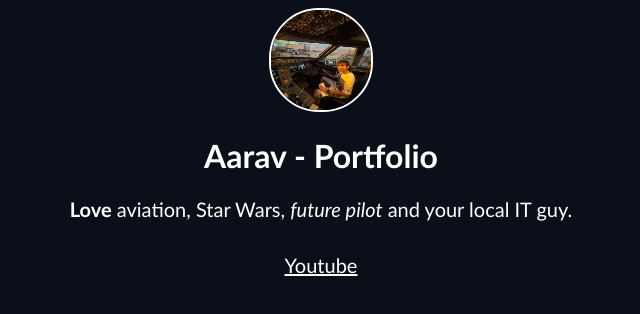
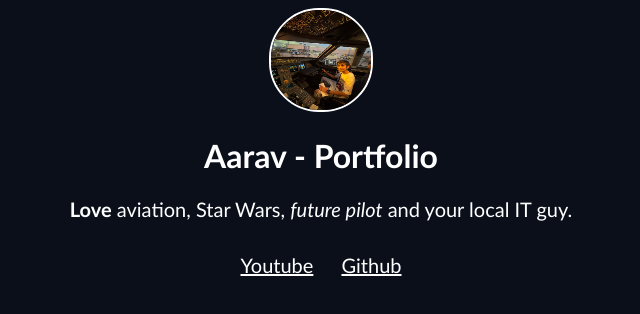
Before and after one commit to CaptainAarav/Aarav---Portfolio, a plain HTML site: page index.html in a window 1280 px wide. Shown: the whole page, without its empty margins (319-959 px from the left). Drawn offline with Linux system fonts and the light colour scheme.

Commit message:
Added Github profile link

```diff
--- a/index.html
+++ b/index.html
@@ -12,5 +12,6 @@
       local IT guy.
     </p>
     <a href="https://www.youtube.com/@Captain_Aarav" target="_blank">Youtube</a>
+    <a href="https://github.com/CaptainAarav" target="_blank">Github</a>
   </body>
 </html>
```
